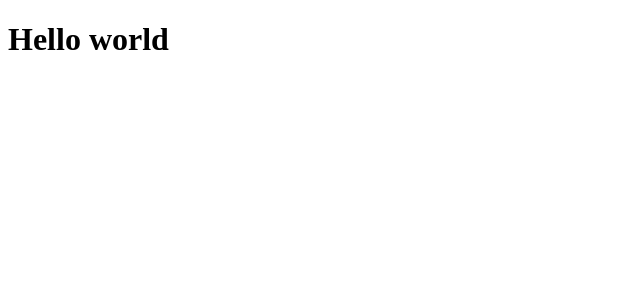
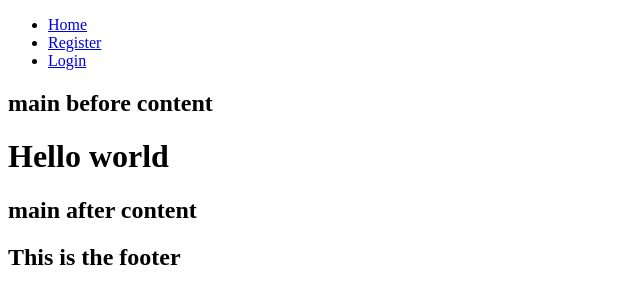
Before and after one commit to KTC96/StackPortfolio, a Django app: page / in a window 1280 px wide. Shown: the top 304 px of the page, without its empty margins (0-640 px from the left). Run offline with Django 3.2, Linux system fonts and the light colour scheme.

Commit message:
add base.html to help testing frontend forms

```diff
--- /dev/null
+++ b/templates/base.html
@@ -0,0 +1,49 @@
+{% load static %}
+
+<!DOCTYPE html>
+<html class="h-100">
+<head>
+  <meta charset="UTF-8">
+  <meta name="viewport" content="width=device-width, initial-scale=1.0">
+  <title>Stackportfolio</title>
+</head>
+
+<body>
+    <!-- Navigation -->
+    <nav>
+        <div>
+          <ul >
+            <li >
+                <a aria-current="page" href="{% url 'homepage' %}">Home</a>
+            </li>
+            {% if user.is_authenticated %}
+            <li>
+                <a href="{% url 'account_logout' %}">Logout</a>
+            </li>
+            {% else %}
+            <li>
+                <a href="{% url 'account_signup' %}">Register</a>
+            </li>
+            <li>
+                <a href="{% url 'account_login' %}">Login</a>
+            </li>
+            {% endif %}
+        </ul>
+        </div>
+    </nav>
+    <main>
+        <h2>main before content</h2>
+        {% block content %}
+        <!-- Content Goes here -->
+        {% endblock content %}
+        <h2>main after content</h2>
+    </main>
+
+    <!-- Footer -->
+    <footer>
+        <h2>This is the footer</h2>
+    </footer>
+
+</body>
+
+</html>
--- a/templates/index.html
+++ b/templates/index.html
@@ -1,11 +1,3 @@
-<!DOCTYPE html>
-<html lang="en">
-<head>
-  <meta charset="UTF-8">
-  <meta name="viewport" content="width=device-width, initial-scale=1.0">
-  <title>Stackportfolio - Homepage</title>
-</head>
-<body>
+{% extends "base.html" %} {% block content %}
   <h1>Hello world</h1>
-</body>
-</html>
+{% endblock %}
```
Also changed, not shown: static/css/style.css (added).
